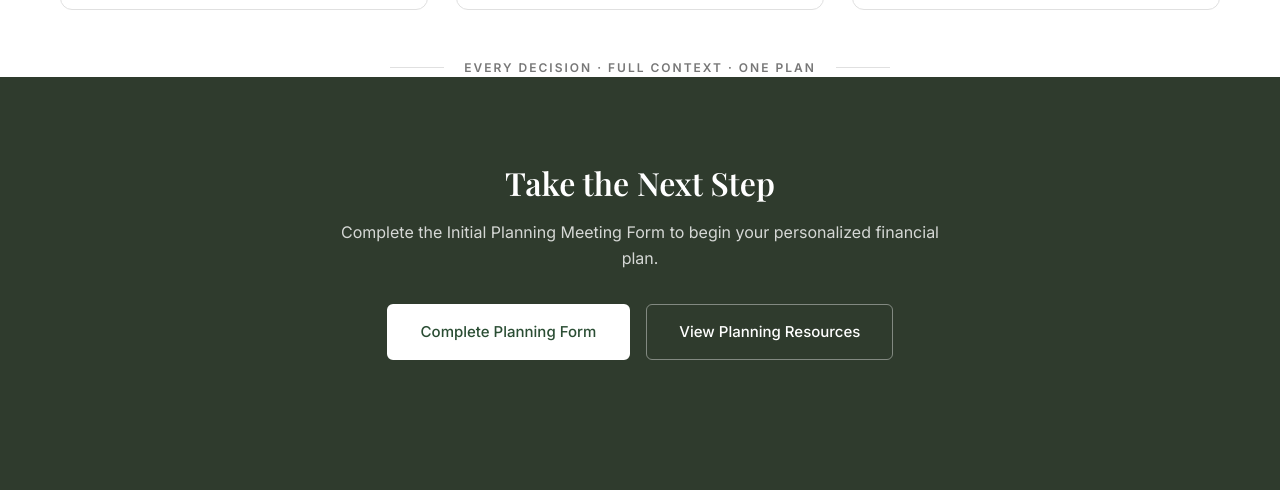
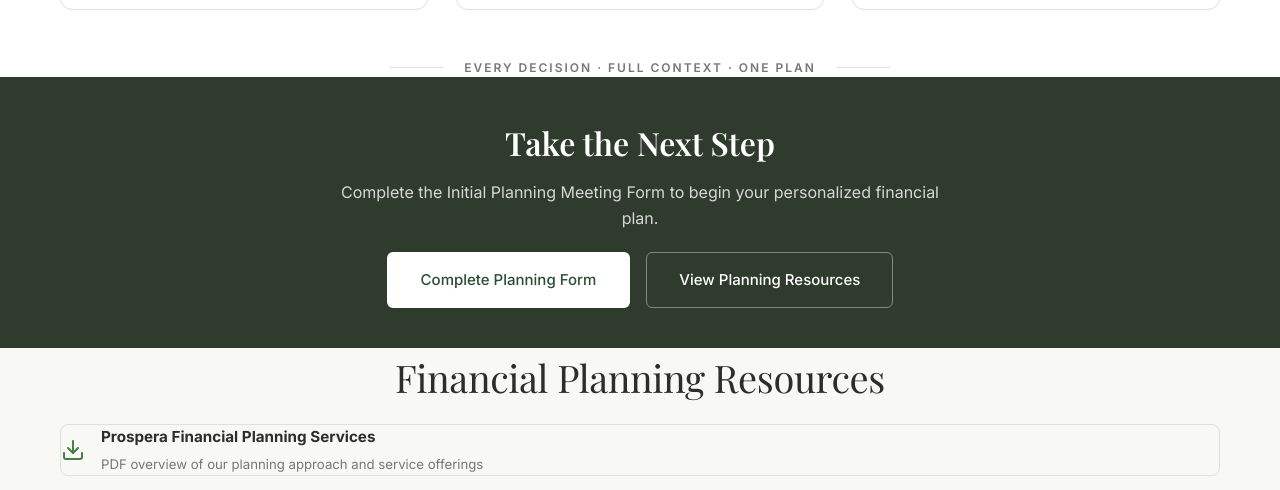
Before and after one commit to iProspera/PIASite, a plain HTML site: page planning.html in a window 1280 px wide. Shown: the part 1916-2406 px from the top of the page. Drawn offline with nearby package versions, Linux system fonts and the light colour scheme; a web font is replaced by a local one.

Commit message:
Tighten CTA section padding to match inter-text spacing

```diff
--- a/planning.html
+++ b/planning.html
@@ -218,12 +218,12 @@
 </section>
 
 <!-- ===== CTA ===== -->
-<section class="p-cta-section" style="padding:5rem 0 8rem !important">
+<section class="p-cta-section" style="padding:2.5rem 0 !important">
   <div class="p-container">
     <div class="p-cta-content">
       <h2>Take the Next Step</h2>
-      <p>Complete the Initial Planning Meeting Form to begin your personalized financial plan.</p>
-      <div class="p-cta-btns" style="margin-bottom:1rem">
+      <p style="margin-bottom:1.25rem">Complete the Initial Planning Meeting Form to begin your personalized financial plan.</p>
+      <div class="p-cta-btns" style="margin-bottom:0">
         <a href="schedule.html" class="p-btn-primary p-btn-lg">Complete Planning Form</a>
         <a href="resources.html" class="p-btn-outline p-btn-lg">View Planning Resources</a>
       </div>
```
